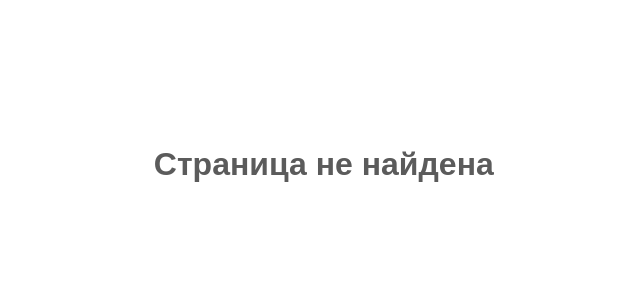
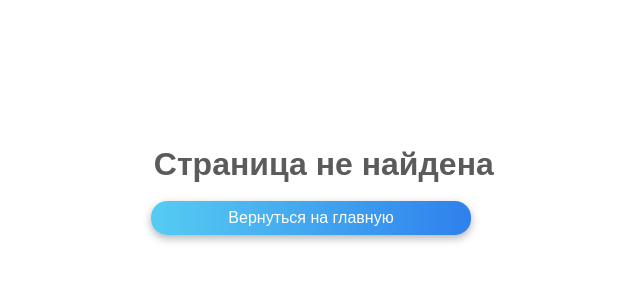
Before and after one commit to platon-p/flaskProject2, a Flask app: template templates/404.html in a window 1280 px wide. Shown: the part 386-686 px from the top of the page, without its empty margins (321-961 px from the left). Run offline with Flask 2, Linux system fonts and the light colour scheme; the template is opened without the code that fills it, so the values that code supplies are empty.

Commit message:
Доработал 404

```diff
--- a/main.py
+++ b/main.py
@@ -1,5 +1,5 @@
 from flask import Flask
-from flask import render_template
+from flask import render_template, url_for
 
 app = Flask(__name__)
 
--- a/templates/404.html
+++ b/templates/404.html
@@ -3,13 +3,15 @@
 <head>
     <meta charset="UTF-8">
     <title>404 error</title>
-    <link rel="stylesheet" href="static/css/main.css">
-    <link rel="stylesheet" href="static/css/cards.css">
+    <link rel="stylesheet" href="{{ url_for("static", filename="css/main.css") }}">
     <meta name="viewport" content="width=765">
 </head>
 <body>
-<img src="static/images/404.svg" alt="" style="transform: scale(0.37);">
+<img src=" {{ url_for("static", filename="images/404.svg") }}" alt="" style="transform: scale(0.37);">
 <h1 class="main_h1" align="center">Страница не найдена</h1>
-
+<br>
+<div align="center" style="margin: 0 auto 0 auto">
+    <a href="/" style="width: 16em" class="register">Вернуться на главную</a>
+</div>
 </body>
 </html>
```
